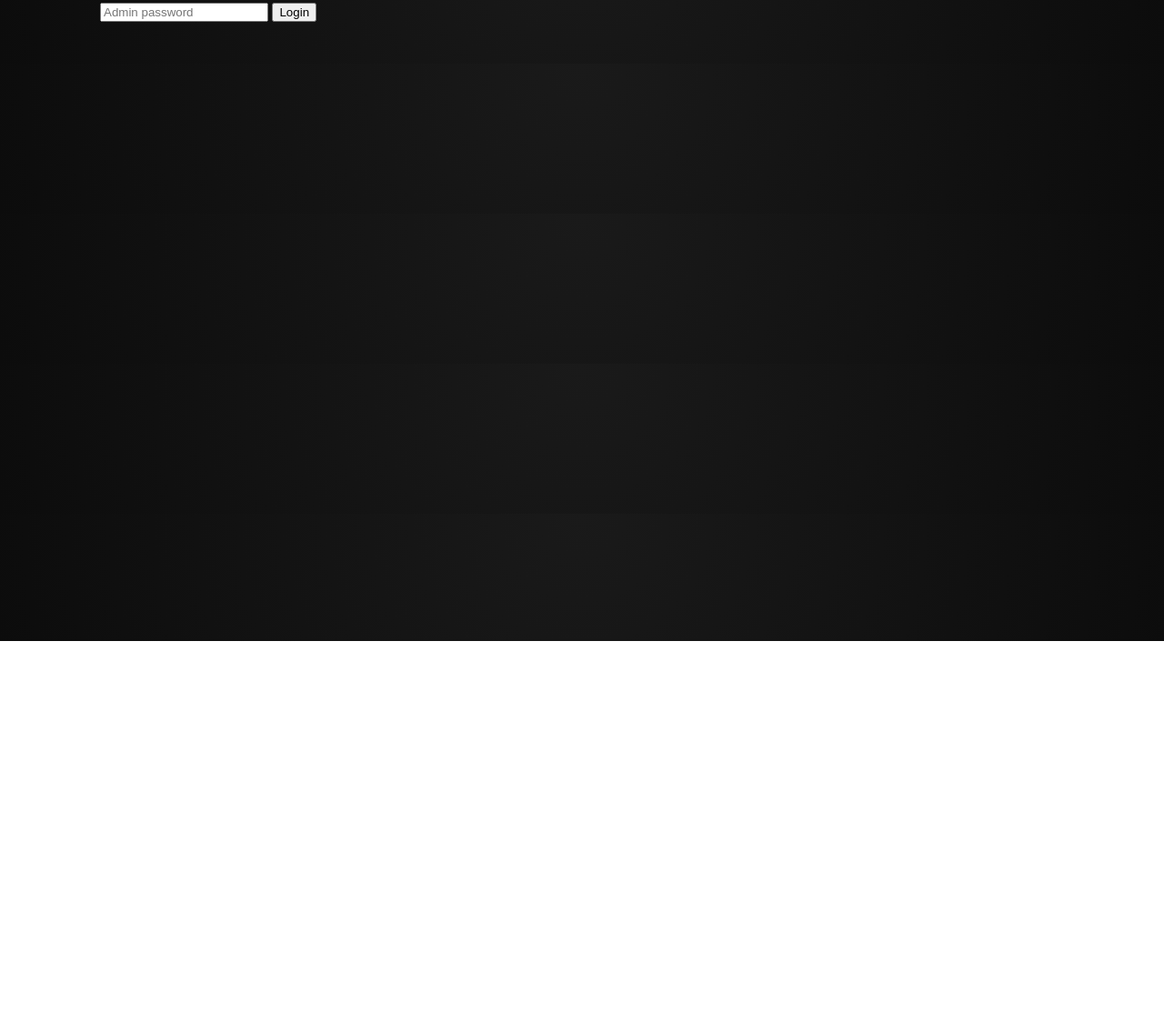
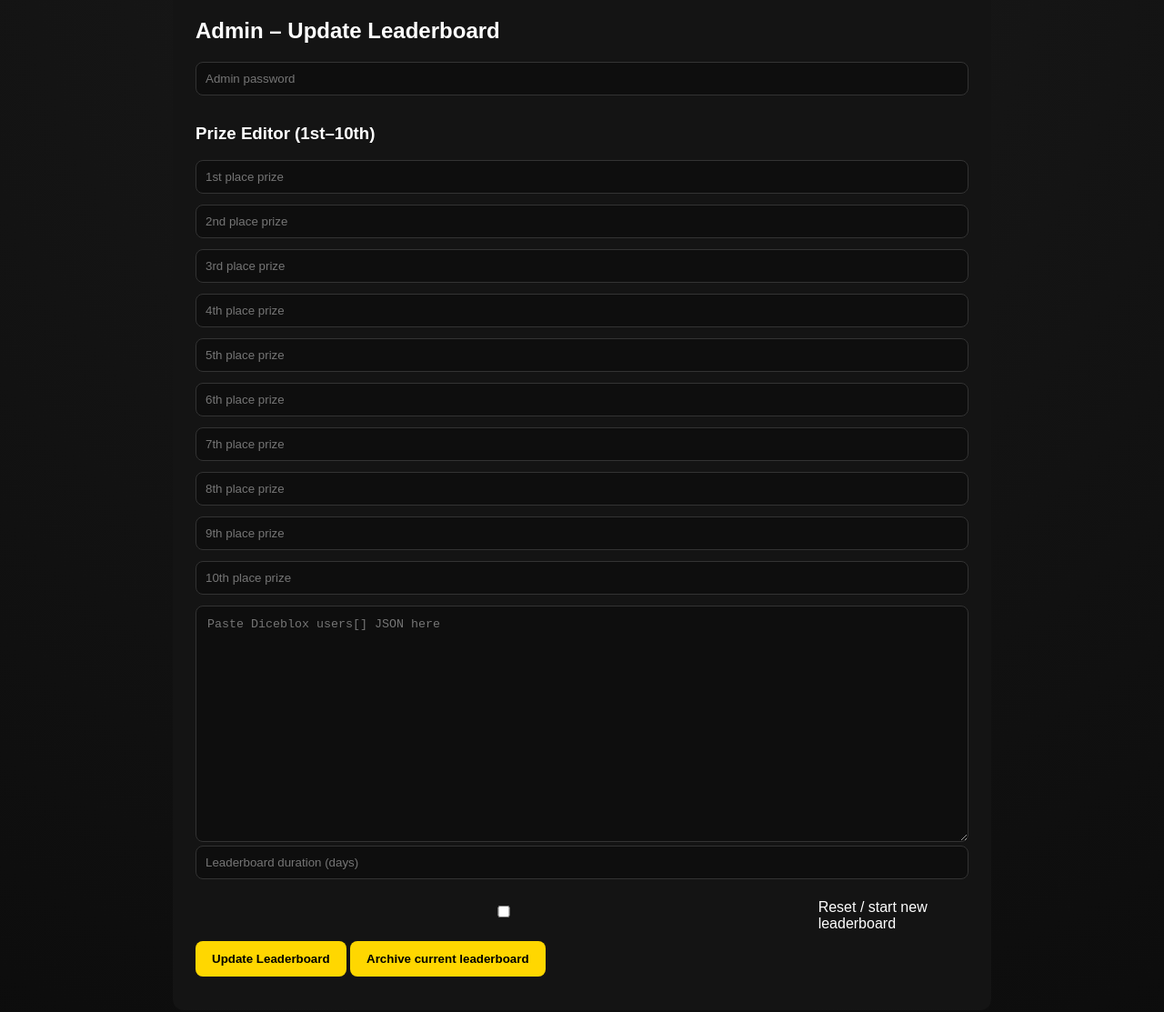
Before and after one commit to cupthedegen-design/cuplb, a website: page public/admin.html in a window 1280 px wide. Shown: the part 95-1208 px from the top of the page at 91% size. Before the commit the page ends 800 px from the top, so only its background shows below. Drawn offline with Linux system fonts and the light colour scheme.

Commit message:
Update admin.html

```diff
--- a/public/admin.html
+++ b/public/admin.html
@@ -1,38 +1,101 @@
 <!DOCTYPE html>
-<html>
+<html lang="en">
 <head>
-  <title>Admin Login</title>
+  <meta charset="UTF-8" />
+  <title>Admin – Leaderboard</title>
+  <meta name="viewport" content="width=device-width, initial-scale=1.0" />
   <link rel="stylesheet" href="styles.css" />
+  <style>
+    .admin-box {
+      max-width: 900px;
+      margin: 40px auto;
+      background: #141414;
+      padding: 25px;
+      border-radius: 12px;
+    }
+
+    textarea {
+      width: 100%;
+      height: 260px;
+      background: #0e0e0e;
+      color: #fff;
+      border: 1px solid #333;
+      border-radius: 8px;
+      padding: 12px;
+      font-family: monospace;
+      resize: vertical;
+    }
+
+    input {
+      width: 100%;
+      margin-bottom: 12px;
+      padding: 10px;
+      background: #0e0e0e;
+      color: #fff;
+      border: 1px solid #333;
+      border-radius: 8px;
+    }
+
+    button {
+      padding: 12px 18px;
+      background: gold;
+      color: #000;
+      border: none;
+      border-radius: 8px;
+      font-weight: bold;
+      cursor: pointer;
+      margin-top: 10px;
+    }
+
+    .status {
+      margin-top: 12px;
+      font-size: 14px;
+    }
+  </style>
 </head>
 <body>
 
 <div class="container">
-  <div class="admin-box" id="loginBox">
-    <h2>Admin Login</h2>
-    <input id="loginPassword" type="password" placeholder="Admin password" />
-    <button onclick="login()">Login</button>
-    <p id="loginStatus"></p>
-  </div>
+  <div class="admin-box">
+    <h2>Admin – Update Leaderboard</h2>
 
-  <div class="admin-box" id="adminPanel" style="display:none;">
-    <h2>Leaderboard Admin</h2>
+    <input id="password" type="password" placeholder="Admin password" />
 
-    <input id="days" type="number" placeholder="Duration (days)" />
-    <label>
-      <input type="checkbox" id="resetTimer" />
-      Reset leaderboard
-    </label>
+<h3>Prize Editor (1st–10th)</h3>
 
-    <h3>Prize Editor</h3>
-    <div id="prizes"></div>
+<div id="prizes">
+  <input type="number" placeholder="1st place prize" data-rank="1" />
+  <input type="number" placeholder="2nd place prize" data-rank="2" />
+  <input type="number" placeholder="3rd place prize" data-rank="3" />
+  <input type="number" placeholder="4th place prize" data-rank="4" />
+  <input type="number" placeholder="5th place prize" data-rank="5" />
+  <input type="number" placeholder="6th place prize" data-rank="6" />
+  <input type="number" placeholder="7th place prize" data-rank="7" />
+  <input type="number" placeholder="8th place prize" data-rank="8" />
+  <input type="number" placeholder="9th place prize" data-rank="9" />
+  <input type="number" placeholder="10th place prize" data-rank="10" />
+</div>
 
-    <textarea id="jsonInput" placeholder="Paste users[] JSON"></textarea>
+
+
+    <textarea id="jsonInput" placeholder="Paste Diceblox users[] JSON here"></textarea>
+
+    <input id="days" type="number" placeholder="Leaderboard duration (days)" />
+
+<label style="display:flex; gap:8px; align-items:center; margin-top:10px;">
+  <input type="checkbox" id="resetTimer" />
+  Reset / start new leaderboard
+</label>
+
 
     <button onclick="submitLeaderboard()">Update Leaderboard</button>
-    <button onclick="archiveLeaderboard()">Archive Leaderboard</button>
-    <button onclick="logout()">Logout</button>
 
-    <p id="status"></p>
+    <button onclick="archiveLeaderboard()">
+  Archive current leaderboard
+</button>
+
+
+    <div class="status" id="status"></div>
   </div>
 </div>
 
```
